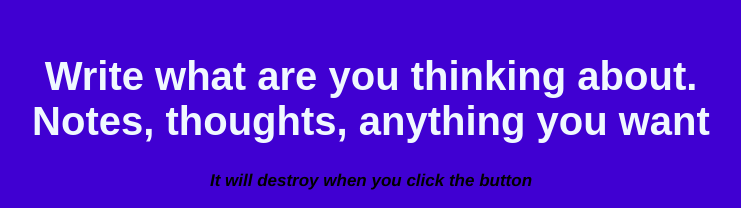
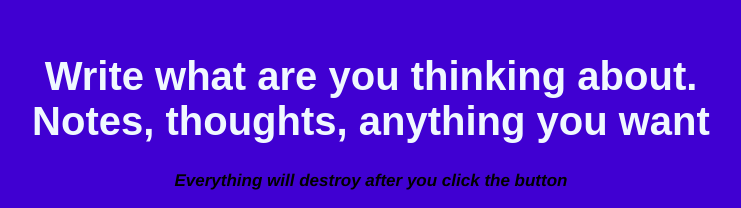
Before and after one commit to silviosanto6605/WhatIThink, a plain HTML site: page index.html in a window 1280 px wide. Shown: the part 151-359 px from the top of the page, without its empty margins (269-1010 px from the left). Drawn offline with Linux system fonts and the light colour scheme.

Commit message:
Little change

```diff
--- a/index.html
+++ b/index.html
@@ -18,7 +18,7 @@
         <meta name="viewport" content="width=device-width, initial-scale=1.0, maximum-scale=1.0, user-scalable=0">
     <center>
     <h1>Write what are you thinking about.<br> Notes, thoughts, anything you want</h1>
-    <h2><em>It will destroy when you click the button</em></h2>
+    <h2><em>Everything will destroy after you click the button</em></h2>
 
     <textarea id = "ta"></textarea>
     <br><br></br><button onclick="reset()" class="button">CLEAR</button>
```
